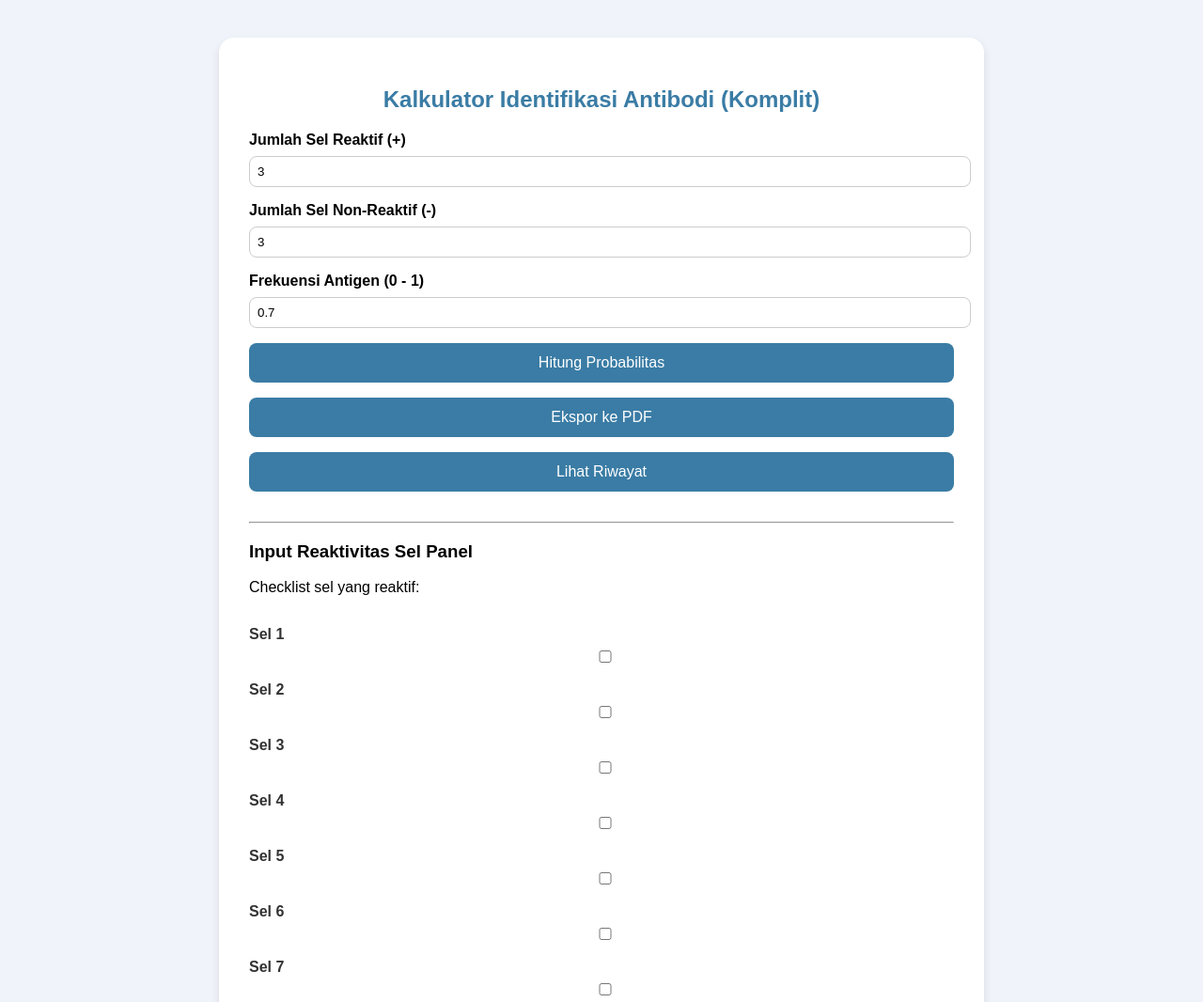
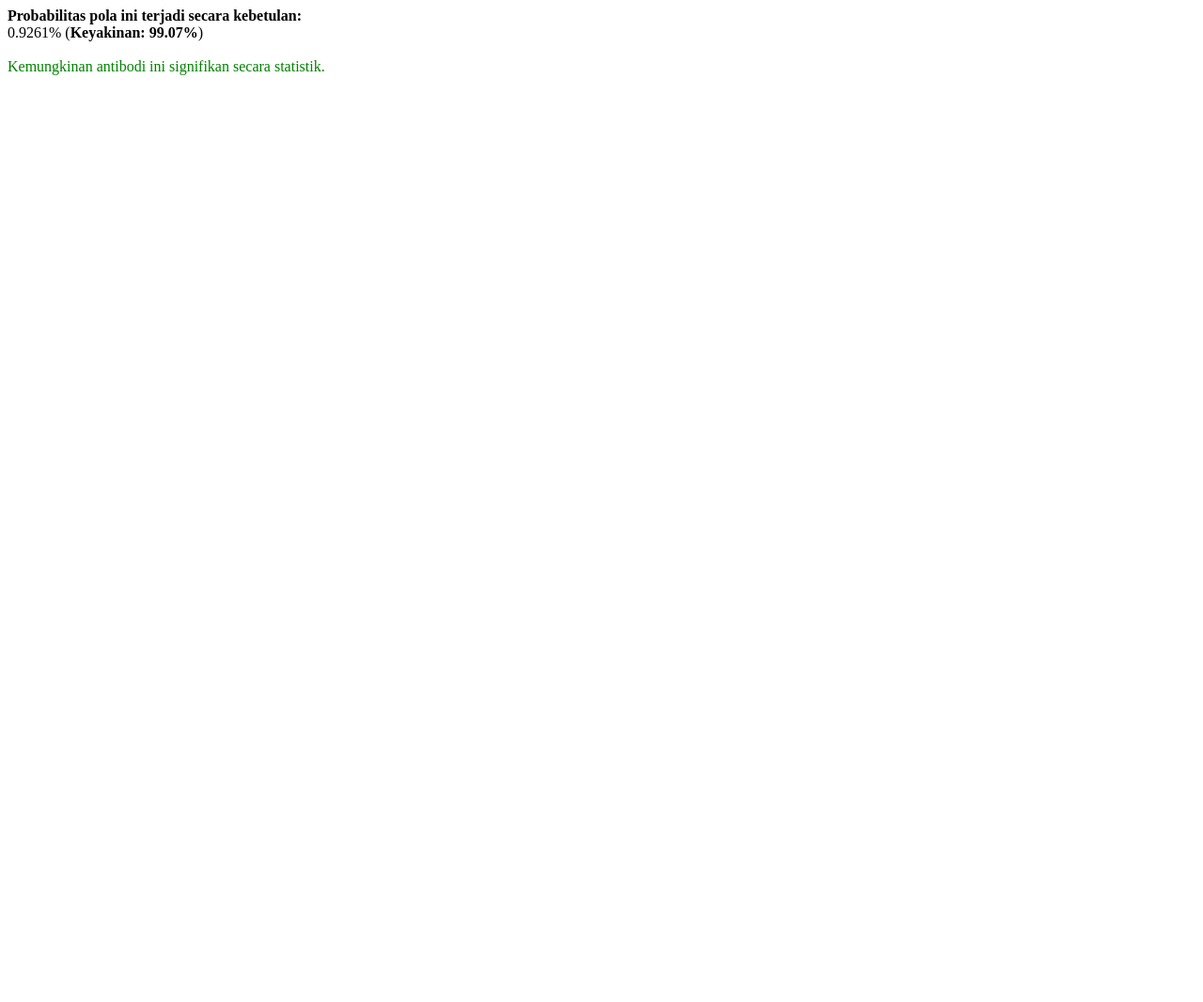
Before and after one commit to rujukanutdp/Kalkulator-antibodi, a plain HTML site: page index.html in a window 1280 px wide. Shown: the top 1066 px of the page at 94% size. After the commit the page ends 800 px from the top, so only its background shows below. Drawn offline with nearby package versions, Linux system fonts and the light colour scheme.

Commit message:
Add files via upload

```diff
--- a/index.html
+++ b/index.html
@@ -2,101 +2,21 @@
 <!DOCTYPE html>
 <html lang="en">
 <head>
-  <meta charset="UTF-8">
+  <meta charset="UTF-8" />
   <meta name="viewport" content="width=device-width, initial-scale=1.0"/>
   <title>Kalkulator Identifikasi Antibodi Komplit</title>
   <script src="https://cdnjs.cloudflare.com/ajax/libs/jspdf/2.5.1/jspdf.umd.min.js"></script>
-  <style>
-    body { font-family: Arial, sans-serif; background: #f0f4fa; padding: 2rem; }
-    .card {
-      background: white;
-      border-radius: 1rem;
-      box-shadow: 0 4px 10px rgba(0,0,0,0.1);
-      padding: 2rem;
-      max-width: 750px;
-      margin: auto;
-    }
-    h2 { text-align: center; color: #3a7ca5; }
-    label { display: block; margin-top: 1rem; font-weight: bold; }
-    input, select {
-      width: 100%;
-      padding: 0.5rem;
-      margin-top: 0.5rem;
-      border: 1px solid #ccc;
-      border-radius: 0.5rem;
-    }
-    button {
-      margin-top: 1rem;
-      padding: 0.75rem;
-      width: 100%;
-      background-color: #3a7ca5;
-      color: white;
-      border: none;
-      border-radius: 0.5rem;
-      font-size: 1rem;
-      cursor: pointer;
-    }
-    .result, .history, .panel { margin-top: 2rem; font-size: 1rem; color: #333; }
-    .history ul { padding-left: 1rem; }
-    .warning { color: #d32f2f; font-weight: bold; margin-top: 1rem; }
-    .antibodi { font-weight: bold; color: #2e7d32; margin-top: 1rem; }
-  </style>
 </head>
 <body>
-  <div class="card">
-    <h2>Kalkulator Identifikasi Antibodi (Komplit)</h2>
-
-    <label for="positif">Jumlah Sel Reaktif (+)</label>
-    <input type="number" id="positif" min="0" value="3" />
-
-    <label for="negatif">Jumlah Sel Non-Reaktif (-)</label>
-    <input type="number" id="negatif" min="0" value="3" />
-
-    <label for="freq">Frekuensi Antigen (0 - 1)</label>
-    <input type="number" id="freq" step="0.01" min="0" max="1" value="0.7" />
-
-    <button onclick="hitungProbabilitas()">Hitung Probabilitas</button>
-    <button onclick="eksporPDF()">Ekspor ke PDF</button>
-    <button onclick="tampilkanRiwayat()">Lihat Riwayat</button>
-
-    <div class="result" id="hasil"></div>
-    <div class="history" id="riwayat"></div>
-
-    <hr />
-    <h3>Input Reaktivitas Sel Panel</h3>
-    <p>Checklist sel yang reaktif:</p>
-    <div class="panel" id="inputReaktif"></div>
-    <button onclick="deteksiAntibodi()">Deteksi Kemungkinan Antibodi</button>
-    <div class="result" id="hasilAntibodi"></div>
-  </div>
-
+<div id="hasil"></div>
 <script>
-    const jumlahSel = 11;
-    const antigenTarget = ['D', 'C', 'E', 'c', 'e', 'K'];
-    let panelAntigen = [];
-
-    // Buat input checkbox sel
-    const inputDiv = document.getElementById("inputReaktif");
-    for (let i = 1; i <= jumlahSel; i++) {
-      const label = document.createElement("label");
-      label.innerHTML = `Sel ${i} <input type="checkbox" id="sel${i}">`;
-      inputDiv.appendChild(label);
-    }
-
-    // Ambil panel JSON
-    fetch("panel-antigen.json")
-      .then(res => res.json())
-      .then(data => panelAntigen = data)
-      .catch(() => document.getElementById("hasilAntibodi").innerText = "Gagal muat panel-antigen.json");
-
 function hitungProbabilitas() {
-      const positif = parseInt(document.getElementById('positif').value);
-      const negatif = parseInt(document.getElementById('negatif').value);
-      const freq = parseFloat(document.getElementById('freq').value);
-      if (isNaN(positif) || isNaN(negatif) || isNaN(freq)) return;
-
+  const positif = 3;
+  const negatif = 3;
+  const freq = 0.7;
   const prob = Math.pow(freq, positif) * Math.pow(1 - freq, negatif);
   const persen = (prob * 100).toFixed(4);
+  const keyakinan = (100 - prob * 100).toFixed(2);
 
   let interpretasi = prob < 0.05 ?
     '<span style="color: green;">Kemungkinan antibodi ini signifikan secara statistik.</span>' :
@@ -110,65 +30,14 @@
   document.getElementById('hasil').innerHTML = `
     <div id="hasilTeks">
       <strong>Probabilitas pola ini terjadi secara kebetulan:</strong><br>
-          ${persen}%<br><br>
+      ${persen}% (<strong>Keyakinan: ${keyakinan}%</strong>)<br><br>
       ${interpretasi}
       ${warning}
     </div>
   `;
-
-      simpanKeLocalStorage(positif, negatif, freq, persen);
 }
 
-    function simpanKeLocalStorage(p, n, f, persentase) {
-      const riwayat = JSON.parse(localStorage.getItem('riwayatAntibodi')) || [];
-      riwayat.unshift({ tanggal: new Date().toLocaleString(), positif: p, negatif: n, frekuensi: f, probabilitas: persentase });
-      localStorage.setItem('riwayatAntibodi', JSON.stringify(riwayat));
-    }
-
-    function tampilkanRiwayat() {
-      const riwayat = JSON.parse(localStorage.getItem('riwayatAntibodi')) || [];
-      let html = '<h3>Riwayat Perhitungan:</h3><ul>';
-      riwayat.forEach(item => {
-        html += `<li>[${item.tanggal}] +: ${item.positif}, –: ${item.negatif}, Frek: ${item.frekuensi}, Prob: ${item.probabilitas}%</li>`;
-      });
-      html += '</ul>';
-      document.getElementById('riwayat').innerHTML = html;
-    }
-
-    function eksporPDF() {
-      const { jsPDF } = window.jspdf;
-      const doc = new jsPDF();
-      const hasilText = document.getElementById('hasilTeks')?.innerText || 'Belum ada hasil.';
-      doc.text("Hasil Perhitungan Probabilitas Antibodi", 10, 10);
-      doc.text(hasilText, 10, 20);
-      doc.save("hasil-probabilitas-antibodi.pdf");
-    }
-
-    function deteksiAntibodi() {
-      if (!panelAntigen || panelAntigen.length === 0) return;
-      const polaReaktif = {};
-      for (let ag of antigenTarget) polaReaktif[ag] = { reaktif: 0, nonreaktif: 0 };
-
-      for (let i = 0; i < jumlahSel; i++) {
-        const reaktif = document.getElementById(`sel${i + 1}`).checked;
-        const antigen = panelAntigen[i];
-        for (let ag of antigenTarget) {
-          if (antigen[ag]) {
-            if (reaktif) polaReaktif[ag].reaktif++;
-            else polaReaktif[ag].nonreaktif++;
-          }
-        }
-      }
-
-      const kandidat = [];
-      for (let ag of antigenTarget) {
-        if (polaReaktif[ag].reaktif > 0 && polaReaktif[ag].nonreaktif === 0) kandidat.push(ag);
-      }
-
-      document.getElementById('hasilAntibodi').innerHTML = kandidat.length > 0
-        ? `<div class="antibodi">Kemungkinan antibodi: anti-${kandidat.join(", anti-")}</div>`
-        : "Tidak ada kecocokan spesifik dengan panel.";
-    }
+hitungProbabilitas();
 </script>
 </body>
 </html>
```
Lines whose indentation alone changed are shown as unchanged.
